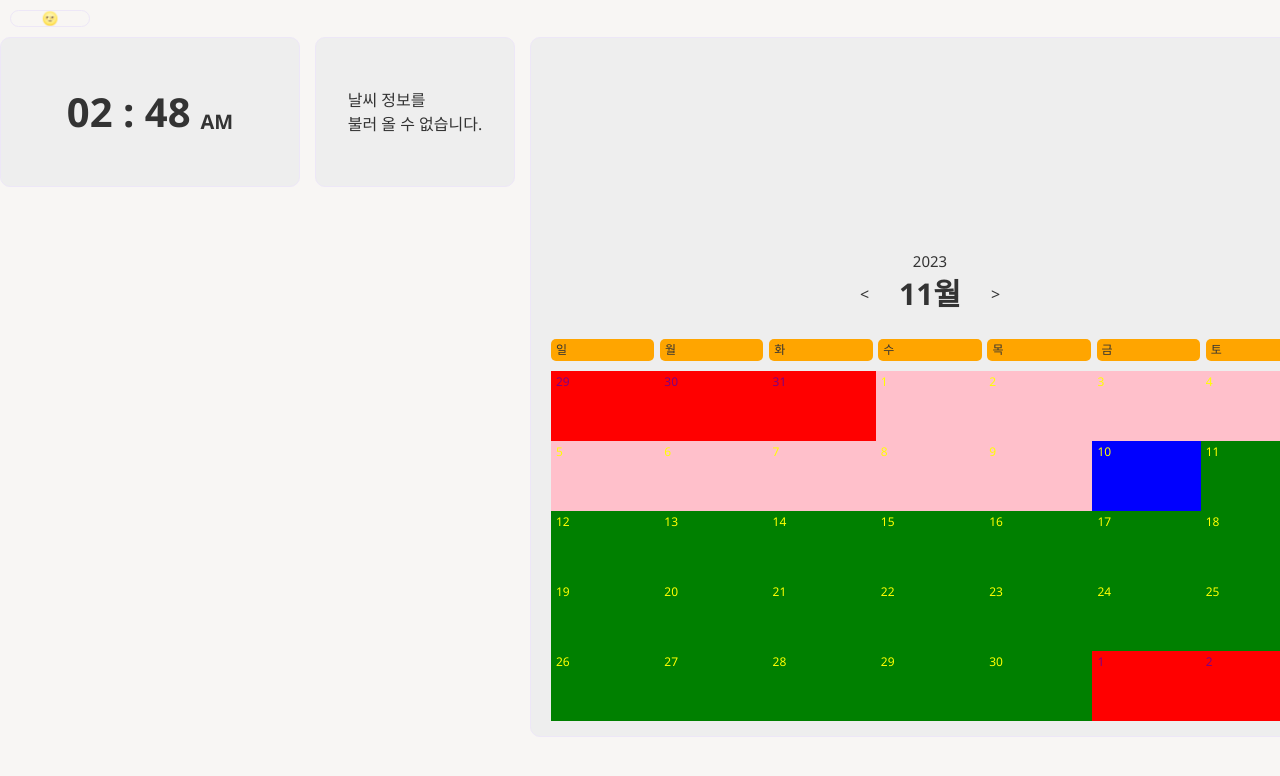
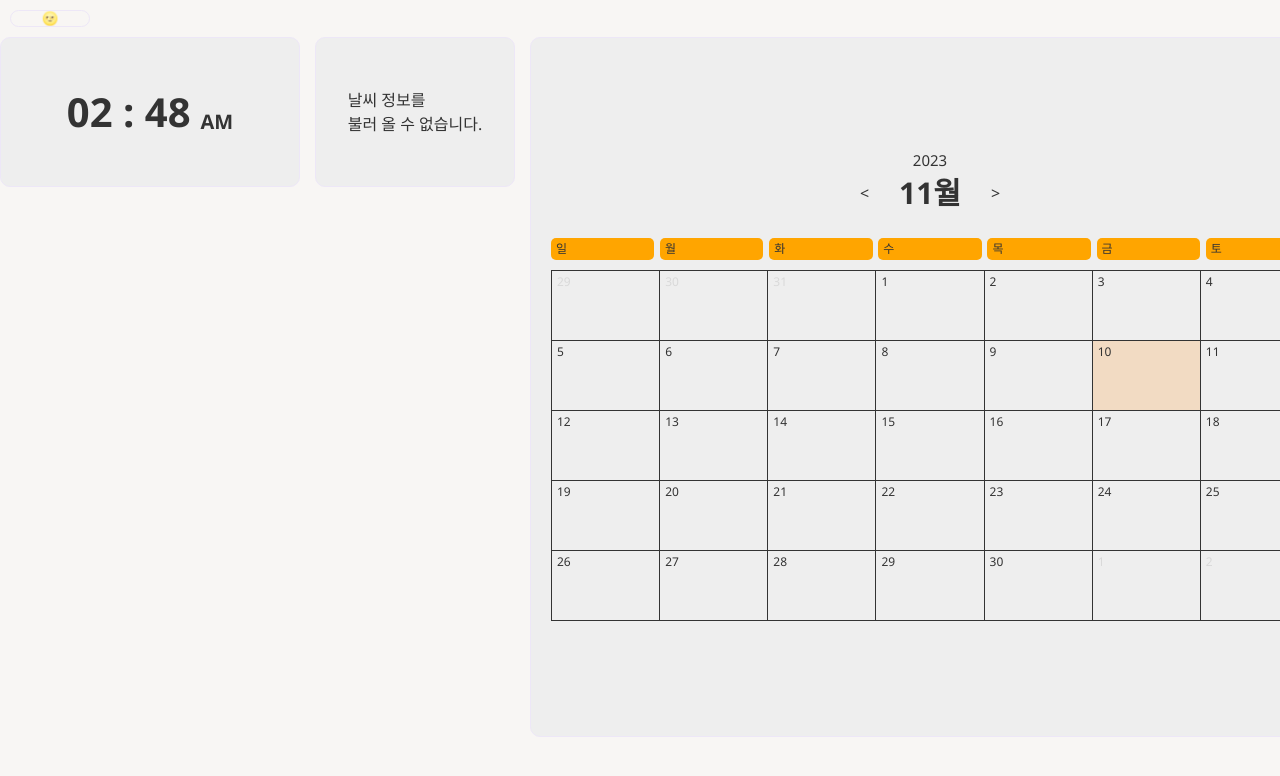
Before and after one commit to ju-ju2/account-book, a React (Create React App) app: page / in a window 1280 px wide. Shown: the top 776 px of the page. Built offline with nearby package versions, Linux system fonts and the light colour scheme; no server answers.

Commit message:
style: 달력 css 조정

```diff
--- a/src/component/CalendarBlock/Days/index.tsx
+++ b/src/component/CalendarBlock/Days/index.tsx
@@ -10,7 +10,7 @@ import {
   startOfWeek,
 } from 'date-fns';
 import {
-  DayCell,
+  DayRow,
   Disabled,
   NotValid,
   Selected,
@@ -67,7 +67,7 @@ export default function Days({
       );
       day = addDays(day, 1);
     }
-    rows.push(<DayCell key={Number(day)}>{days}</DayCell>);
+    rows.push(<DayRow key={Number(day)}>{days}</DayRow>);
     days = [];
   }
   return <WeekCol>{rows}</WeekCol>;
--- a/src/component/CalendarBlock/Days/styled.ts
+++ b/src/component/CalendarBlock/Days/styled.ts
@@ -1,34 +1,43 @@
 import { styled } from 'styled-components';
 
 export const Disabled = styled.div`
-  background-color: red;
+  /* background-color: red; */
   width: calc(100% / 7);
   height: 70px;
   padding: 5px;
+  border-right: 1px solid;
+  border-bottom: 1px solid;
+  pointer-events: none;
 `;
 export const Selected = styled.div`
-  background-color: blue;
+  background-color: rgba(253, 141, 20, 0.2);
   width: calc(100% / 7);
   height: 70px;
   padding: 5px;
+  border-right: 1px solid;
+  border-bottom: 1px solid;
 `;
 export const NotValid = styled.div`
-  background-color: green;
+  /* background-color: green; */
   width: calc(100% / 7);
   height: 70px;
   padding: 5px;
+  border-right: 1px solid;
+  border-bottom: 1px solid;
 `;
 export const Valid = styled.div`
-  background-color: pink;
+  /* background-color: pink; */
   width: calc(100% / 7);
   height: 70px;
   padding: 5px;
+  border-right: 1px solid;
+  border-bottom: 1px solid;
 `;
 export const TextValid = styled.span`
-  color: yellow;
+  /* color: yellow; */
 `;
 export const TextNotValid = styled.span`
-  color: purple;
+  color: #d9d9d9;
 `;
 
 export const WeekCol = styled.div`
@@ -36,13 +45,13 @@ export const WeekCol = styled.div`
   /* width: calc(100% / 7); */
   flex-direction: column;
   width: 100%;
-  height: 150px;
-  background-color: ivory;
+  border-left: 1px solid;
+  border-top: 1px solid;
 `;
 
-export const DayCell = styled.div`
+export const DayRow = styled.div`
   /* width: calc(100% / 7); */
-  height: 100%;
+  /* height: 100px; */
   /* padding: 5px; */
   font-size: 12px;
   display: flex;
--- a/src/utils/index.ts
+++ b/src/utils/index.ts
@@ -18,8 +18,8 @@ export const getTime = () => {
     hours === 0 && minutes < 45
       ? '2330'
       : minutes > 45
-      ? `${hours}30`
-      : `${hours - 1}30`;
+      ? `${hours.toString().padStart(2, '0')}30`
+      : `${(hours - 1).toString().padStart(2, '0')}30`;
 
   const weekArray = [
     '일요일',
```
